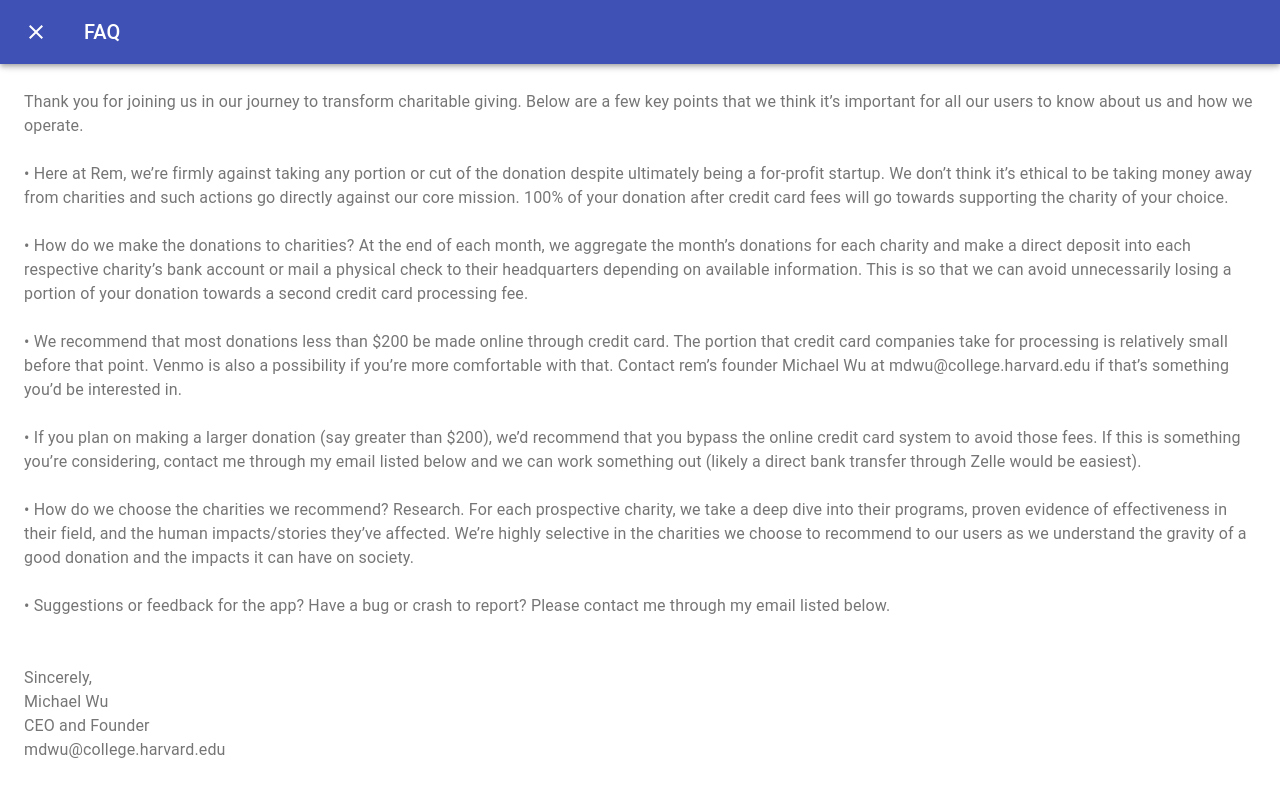
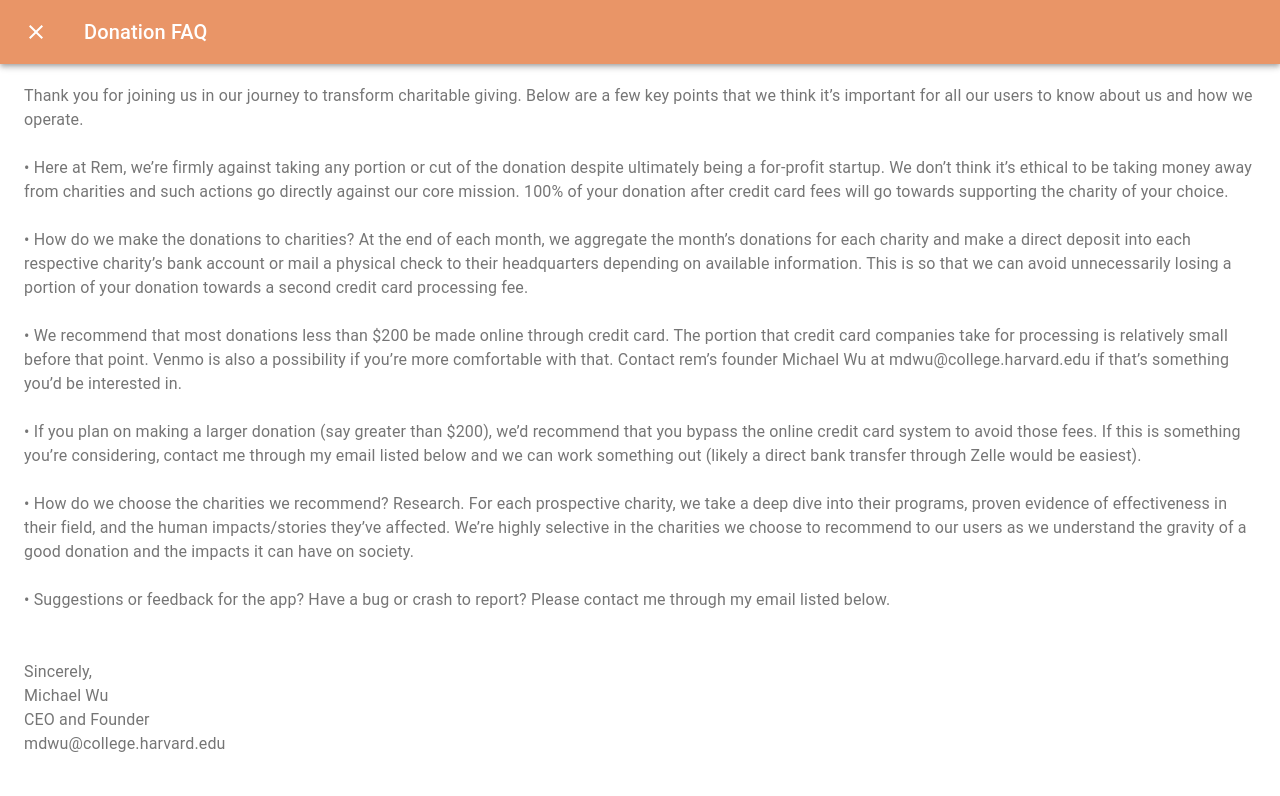
Before and after one commit to michaeldwu/rem-web-app, a React (Create React App) app: page / in a window 1280 px wide. Both pictures are taken after a click on the element "Information about donations". Shown: the top 796 px of the page. Built offline with nearby package versions, Linux system fonts and the light colour scheme.

Commit message:
Use colors package and incorporate Material UI

```diff
--- a/src/App.css
+++ b/src/App.css
@@ -1,10 +1,5 @@
 .App {
   text-align: center;
-}
-
-.App-logo {
-  height: 64px;
-  pointer-events: none;
 }
 
 .App-header {
@@ -17,97 +12,20 @@
   padding: 10px;
   font-size: 18px;
   color: white;
+
 }
 
-.App-link {
-  color: #61dafb;
+.Background-image{
+  position: relative;
+  width: 100%;
+  max-width: 400px;
+  z-index: 1;
+  top: 0; left: 0
 }
 
-.Button-box{
-  margin-top: 40px;
-}
-
-.Close-dialog{
-  position: 'absolute';
-  color: #929495;
-}
-
-.Donation-button{
-  border: 2px solid #72b268;
-  background-color: #72b268;
-  border-radius: 12px;
-  color: white;
-  width: 200px;
-  height: 50px;
-  font-size: 18px;
-  margin: 10px;
-  font-weight: bold;
-}
-
-.Donation-amount-button{
-  border: 2px solid #929495;
-  background-color: white;
-  color: #929495;
-  width: 80px;
-  height: 50px;
-  font-size: 18px;
-  margin: 10px;
-  font-weight: bold;
-}
-
-.Donation-amount-button-filled{
-  border: 2px solid #929495;
-  background-color: #929495;
-  color: white;
-  width: 80px;
-  height: 50px;
-  font-size: 18px;
-  margin: 10px;
-  font-weight: bold;
-}
-
-.Charity-header{
-  color: #212121;
-  font-size: calc(18px + 2vmin);
-  font-weight: bold
-}
-
-.Charity-subheader{
-  color: #929495;
-  font-size: calc(10px + 1vmin);
-  font-weight: bold;
-  margin-top: 10px
-}
-
-.Currency-box{
-  display: inline-block;
-  margin-left: 10px;
-}
-
-.Donate-description{
-  color: #929495;
-  font-size: calc(10px + 0.5vmin);
-  font-weight: bold;
-  margin-top: 10px
-}
-
-.Info-dialog{
-  color: #929495;
-  font-size: calc(12px + 0.5vmin);
-  white-space: pre-line;
-}
-
-.Info-appbar{
-  position: 'sticky';
-}
-
-.More-info{
-  color: #929495;
-  font-size: calc(10px + 0.5vmin);
-  font-weight: bold;
-  margin-top: 10px;
-  cursor: pointer;
-  text-decoration: underline;
+.Image-container{
+  position: relative;
+  width: 100%
 }
 
 label{
@@ -126,25 +44,6 @@
   width: 100%
 }
 
-input{
-  width: 140px;
-  height: 30px;
-  outline: none;
-  border-left: 0;
-  border-right: 0;
-  border-top: 0;
-  border-bottom-color: #929495;
-  margin-left: 2px;
-  font-family:-apple-system, BlinkMacSystemFont, 'Segoe UI', 'Roboto', 'Oxygen',
-    'Ubuntu', 'Cantarell', 'Fira Sans', 'Droid Sans', 'Helvetica Neue',
-    sans-serif;
-  -webkit-font-smoothing: antialiased;
-  -moz-osx-font-smoothing: grayscale;
-  font-weight: bold;
-  font-size: 18px;
-  color: #929495;
-}
-
 hr{
   width: 100px;
   margin-top: 10px
--- a/src/App.js
+++ b/src/App.js
@@ -1,5 +1,7 @@
 import React from 'react';
-import rem_logo from './resources/remlogo_horizontal.png';
+
+import blank_image from './resources/blank_image.png';
+
 import DonateForm from './components/DonateForm.js'
 import './App.css';
 import {
@@ -19,13 +21,13 @@
 
 function App() {
   let query = useQuery();
-
-
   return (
     <div className="App">
-      <header className="App-header">
-        <img src={rem_logo} className="App-logo" alt="logo" />
-      </header>
+        <header className="App-header">
+          <div className="Image-container">
+            <img src={blank_image} className="Background-image" alt="bimg" />
+          </div>
+        </header>
       <DonateForm charityName={query.get("name")} charityDescription={getDescription()} charityAmount={query.get("amount")}/>
     </div>
   );
--- a/src/components/DonateAmountButton.js
+++ b/src/components/DonateAmountButton.js
@@ -1,13 +1,18 @@
 import React from 'react';
+import { withStyles } from '@material-ui/core/styles';
+
+import Button from '@material-ui/core/Button';
+
+import styles from '../styles/classes';
 
 class DonateAmountButton extends React.Component {
   render(){
-    const{onClick, amount, filled} = this.props;
+    const{classes, onClick, amount, filled} = this.props;
     return(
-      <button onClick={onClick} className={filled ? 'Donation-amount-button-filled' : 'Donation-amount-button'} >
+      <Button onClick={onClick} className={filled ? classes.donationAmountButtonFilled : classes.donationAmountButton} >
       {amount}
-      </button>
+      </Button>
       );
     }
   }
-export default DonateAmountButton;
+export default withStyles(styles)(DonateAmountButton);
--- a/src/components/DonateButton.js
+++ b/src/components/DonateButton.js
@@ -1,13 +1,18 @@
 import React from 'react';
+import { withStyles } from '@material-ui/core/styles';
+
+import Button from '@material-ui/core/Button';
+
+import styles from '../styles/classes';
 
 class DonateButton extends React.Component {
   render(){
-    const{onClick, enabled} = this.props;
+    const{classes, onClick, enabled} = this.props;
     return(
-      <button onClick={onClick} className="Donation-button" style={ enabled ? {} : { cursor:'not-allowed', opacity: 0.6}}>
+      <Button onClick={onClick} className={classes.donationButton} style={ enabled ? {} : { cursor:'not-allowed', opacity: 0.6, pointerEvents: 'none'}}>
       DONATE
-      </button>
+      </Button>
       );
     }
   }
-export default DonateButton;
+export default withStyles(styles)(DonateButton);
--- a/src/components/DonateForm.js
+++ b/src/components/DonateForm.js
@@ -1,7 +1,11 @@
 import React from 'react';
+import { withStyles } from '@material-ui/core/styles';
+
 import DonateAmountButton from './DonateAmountButton.js';
 import DonateButton from './DonateButton.js';
 import InfoDialog from './InfoDialog.js';
+
+import styles from '../styles/classes';
 
 const donation_amts = [10, 20, 50, 'Other'];
 
@@ -57,16 +61,17 @@
   }
 
   render(){
+    const { classes } = this.props;
     return(
       <div>
-        <div className="Charity-header">
+        <div className={classes.charityHeader}>
           {this.state.charityName}
         </div>
-        <div className="Charity-subheader">
+        <div className={classes.charitySubheader}>
           {this.state.charityDescription}
         </div>
         <hr/>
-        <div className="Button-box">
+        <div className={classes.buttonBox}>
         {donation_amts.map(function(amount, index){
           return <DonateAmountButton
             onClick={Number.isInteger(amount) ? this.handleClick.bind(this, amount, index) :
@@ -77,31 +82,32 @@
         }, this)}
         {!this.state.selected[this.state.selected.length - 1] ? null :
            <form>
-            <label>
+            <label >
             Amount:
-            <span className="Currency-box">
+            <span className={classes.currencyBox}>
             $
-            <input value={this.state.charityAmount} onChange={event => this.setState({charityAmount: event.target.value.replace(/\D/,'')})}/>
+            <input className={classes.valueInput} value={this.state.charityAmount} onChange={event => this.setState({charityAmount: event.target.value.replace(/\D/,'')})}/>
             </span>
             </label>
            </form>
          }
          </div>
-         <div className="Donate-description">
+         <div className={classes.donateDescription}>
          More information about the charity being donated to.
          </div>
-         <a>
-           <div className="More-info" onClick={this.infoToggle}>
-           Information about donations
-           </div>
-         </a>
+
          <DonateButton
           onClick={null}
           enabled={this.state.charityAmount}
          />
+         <a>
+           <div className={classes.moreInfo} onClick={this.infoToggle}>
+           Information about donations
+           </div>
+         </a>
          <InfoDialog  toggleDialog={this.infoToggle} open={this.state.popupOpen}/>
       </div>
       );
     }
   }
-export default DonateForm;
+export default withStyles(styles)(DonateForm);
--- a/src/components/InfoDialog.js
+++ b/src/components/InfoDialog.js
@@ -1,16 +1,17 @@
 import React from 'react';
+import { withStyles } from '@material-ui/core/styles';
+
 import AppBar from '@material-ui/core/AppBar';
 import Dialog from '@material-ui/core/Dialog';
-import Button from '@material-ui/core/Button';
 import DialogTitle from '@material-ui/core/DialogTitle';
 import DialogContent from '@material-ui/core/DialogContent';
 import DialogContentText from '@material-ui/core/DialogContentText';
 import IconButton from '@material-ui/core/IconButton';
 import Slide from '@material-ui/core/Slide';
 import Toolbar from '@material-ui/core/Toolbar';
-
 import CloseIcon from '@material-ui/icons/Close';
 
+import styles from '../styles/classes';
 
 // Transition code source: https://material-ui.com/components/dialogs/
 const Transition = React.forwardRef(function Transition(props, ref) {
@@ -20,21 +21,21 @@
 
 class InfoDialog extends React.Component {
   render(){
-    const{toggleDialog, open} = this.props;
+    const{classes, toggleDialog, open} = this.props;
     return(
       <div>
-      <Dialog fullScreen  TransitionComponent={Transition} open={open} onClose={toggleDialog} className="Info-dialog">
-        <AppBar className="Info-appbar">
+      <Dialog fullScreen  TransitionComponent={Transition} open={open} onClose={toggleDialog} className={classes.infoDialog}>
+        <AppBar className={classes.infoAppbar}>
           <Toolbar>
             <IconButton edge="start" color="inherit" onClick={toggleDialog} aria-label="close">
               <CloseIcon />
             </IconButton>
             <DialogTitle>
-              FAQ
+              Donation FAQ
             </DialogTitle>
           </Toolbar>
         </AppBar>
-        <div style={{marginTop: '70px'}}>
+        <div >
         <DialogContent >
           <DialogContentText className="Info-dialog">
           <span>
@@ -48,4 +49,4 @@
       );
     }
   }
-export default InfoDialog;
+export default withStyles(styles)(InfoDialog);
--- /dev/null
+++ b/src/resources/palette.js
@@ -0,0 +1,38 @@
+export const red = {
+  r1: '#fdb4aa'
+}
+
+export const orange = {
+  o1: '#e99567',
+  o2: "#edaa6c"
+}
+
+export const green = {
+  g1: '#51b454',
+  g2: '#85bb65'
+}
+
+export const blue = {
+  b1: '#428bca'
+}
+
+export const purple = {
+  p1: '#48089c'
+}
+
+export const gray = {
+  g1: '#c7c8c9',
+  g2: '#939495'
+}
+
+export const white = {
+  w1: '#ffffff',
+  w2: '#fafafa'
+}
+
+export const black = {
+  b1: '#000000',
+  b2: '#141414',
+  b3: '#3c3c3c',
+  b4: '#323b3f'
+}
--- /dev/null
+++ b/src/styles/classes.js
@@ -0,0 +1,105 @@
+import * as RemColors from '../resources/palette'
+
+const styles = theme => ({
+  buttonBox: {
+    marginTop: 20
+  },
+  charityHeader:{
+    color: RemColors.black['b1'],
+    fontSize: 'calc(18px + 2vmin)',
+    fontWeight: 'bold'
+  },
+  charitySubheader:{
+    color: RemColors.gray['g2'],
+    fontSize: 'calc(10px + 1vmin)',
+    fontWeight: 'bold',
+    marginTop: 10
+  },
+  currencyBox: {
+    display: 'inline-block',
+    marginLeft: 10
+  },
+  donateDescription: {
+    color: RemColors.gray['g2'],
+    fontSize: 'calc(10px + 0.5vmin)',
+    fontWeight: 'bold',
+    marginTop: 10
+  },
+  donationButton: {
+    backgroundColor: RemColors.green['g1'],
+    borderRadius: 12,
+    color: 'white',
+    width: 200,
+    height: 50,
+    fontSize: 18,
+    marginTop: 40,
+    fontWeight: 'bold',
+    '&:hover': {
+      backgroundColor: RemColors.green['g1']
+    }
+  },
+  donationAmountButton: {
+    border: '2px solid',
+    borderColor: RemColors.gray['g2'],
+    backgroundColor: 'white',
+    color: RemColors.gray['g2'],
+    width: 80,
+    height: 50,
+    fontSize: 18,
+    margin: 10,
+    borderRadius: 0,
+    fontWeight: 'bold',
+    '&:hover': {
+      backgroundColor: 'white'
+    }
+  },
+  donationAmountButtonFilled: {
+    border: '2px solid',
+    borderColor: RemColors.gray['g2'],
+    backgroundColor: RemColors.gray['g2'],
+    color: 'white',
+    width: 80,
+    height: 50,
+    fontSize: 18,
+    margin: 10,
+    fontWeight: 'bold',
+    borderRadius: 0,
+    '&:hover': {
+      backgroundColor: RemColors.gray['g2']
+    }
+  },
+  infoAppbar: {
+    position: 'sticky',
+    backgroundColor: RemColors.orange['o1']
+  },
+  infoDialog: {
+    color: RemColors.gray['g2'],
+    fontSize: 'calc(12px + 0.5vmin)',
+    whiteSpace: 'pre-line'
+  },
+  moreInfo: {
+    color: RemColors.gray['g1'],
+    fontSize: 'calc(10px + 0.5vmin)',
+    fontWeight: 'bold',
+    marginTop: 10,
+    cursor: 'pointer',
+    textDecoration: 'underline',
+    fontFamily: 'inherit'
+  },
+  valueInput: {
+    width: 140,
+    height: 30,
+    outline: 'none',
+    borderLeft: 0,
+    borderRight: 0,
+    borderTop: 0,
+    borderBottomColor: '#929495',
+    marginLeft: 2,
+    fontFamily:'inherit',
+    fontWeight: 'bold',
+    fontSize: 18,
+    color: RemColors.gray['g2']
+  }
+
+});
+export default styles;
```
Also changed, not shown: src/resources/blank_image.png (added).
